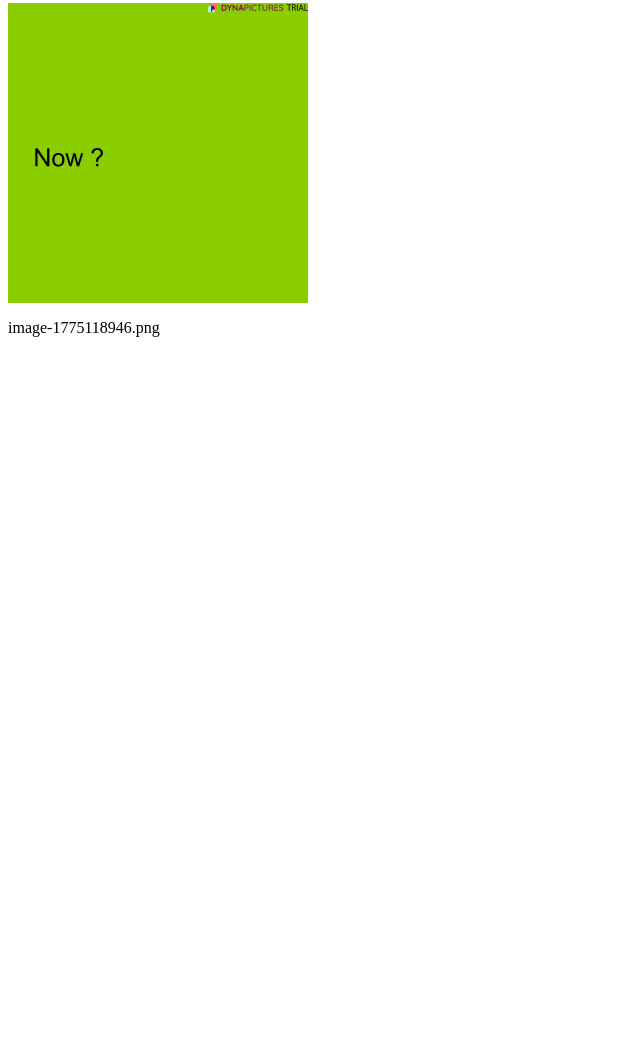
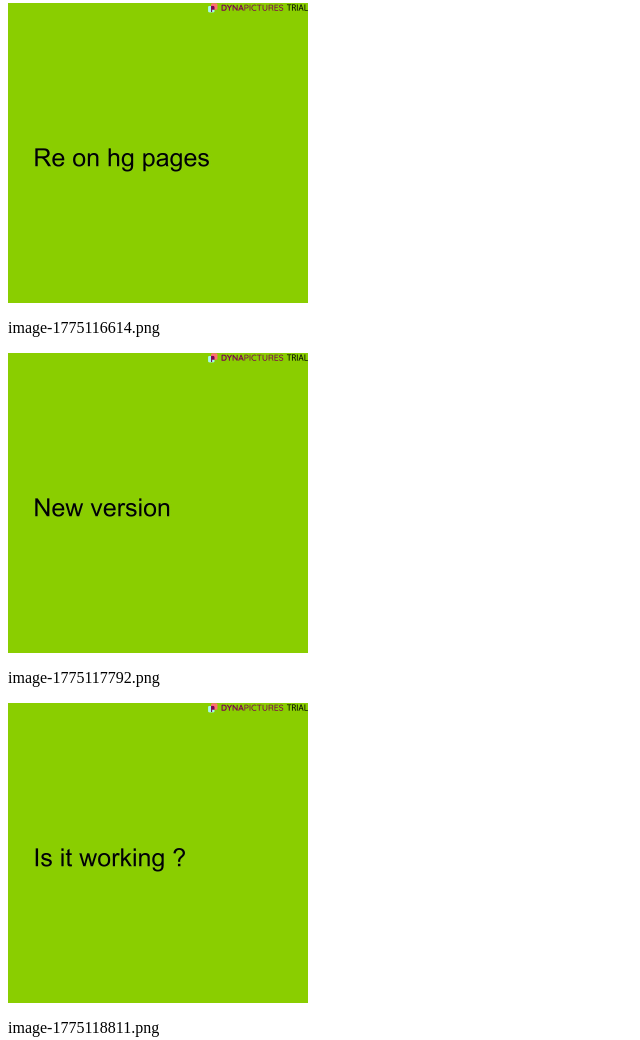
Before and after one commit to lisinsau/devops-19-03-26-ex2, a plain HTML site: page index.html in a window 1280 px wide. Shown: the part 63-1103 px from the top of the page, without its empty margins (0-640 px from the left). Before the commit the page ends 800 px from the top, so only its background shows below. Drawn offline with Linux system fonts and the light colour scheme.

Commit message:
deploy: 2e3e249639e77bfa5a7ee34f1e902ac139513f6e

```diff
--- a/index.html
+++ b/index.html
@@ -1,3 +1,7 @@
 <html><body><h1>Images générées</h1>
+<div><img src='images/image-1775116614.png' width='300'><p>image-1775116614.png</p></div>
+<div><img src='images/image-1775117792.png' width='300'><p>image-1775117792.png</p></div>
+<div><img src='images/image-1775118811.png' width='300'><p>image-1775118811.png</p></div>
 <div><img src='images/image-1775118946.png' width='300'><p>image-1775118946.png</p></div>
+<div><img src='images/image-1775119179.png' width='300'><p>image-1775119179.png</p></div>
 </body></html>
```
Also changed, not shown: images/image-1775119179.png (added).
